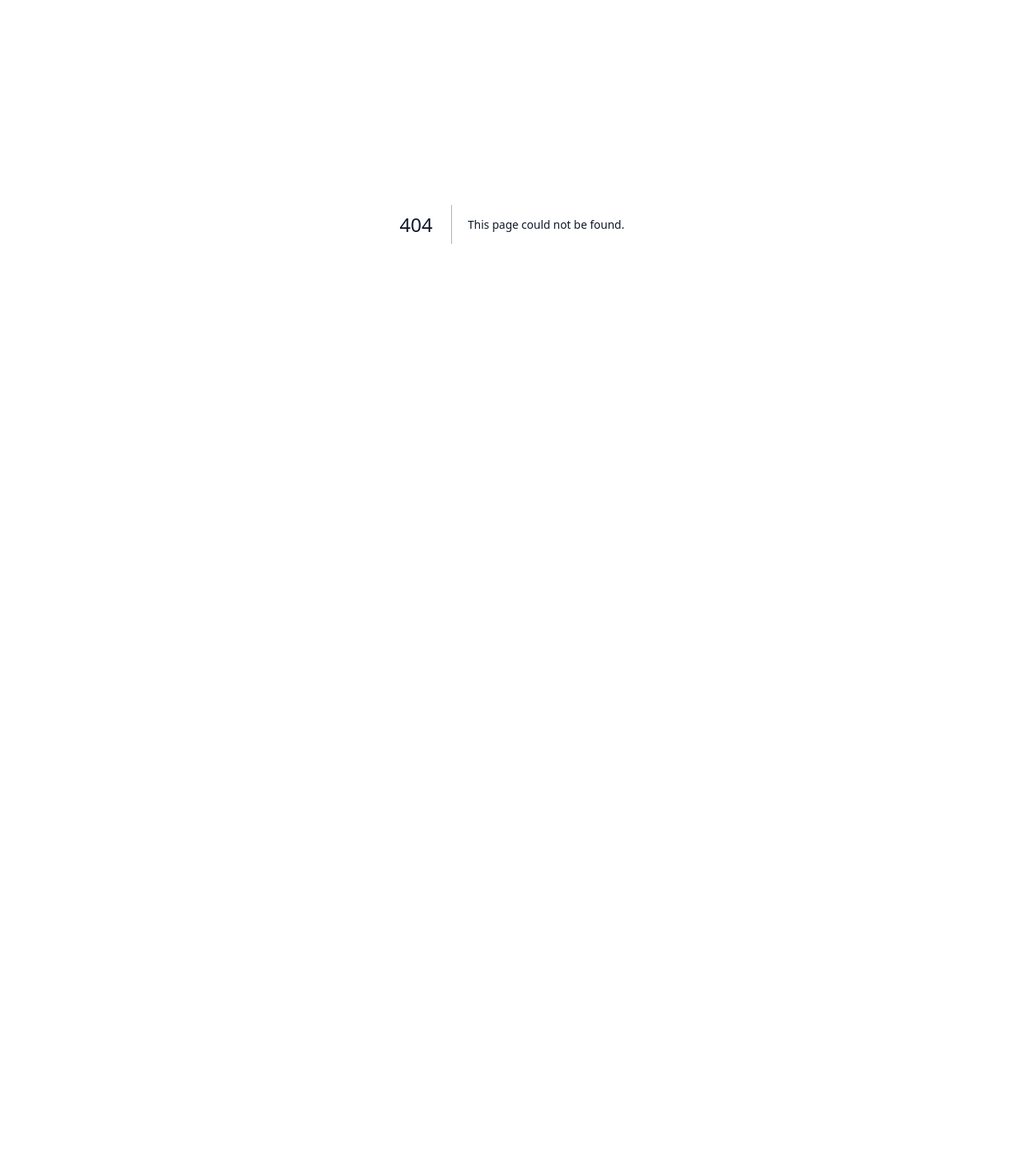
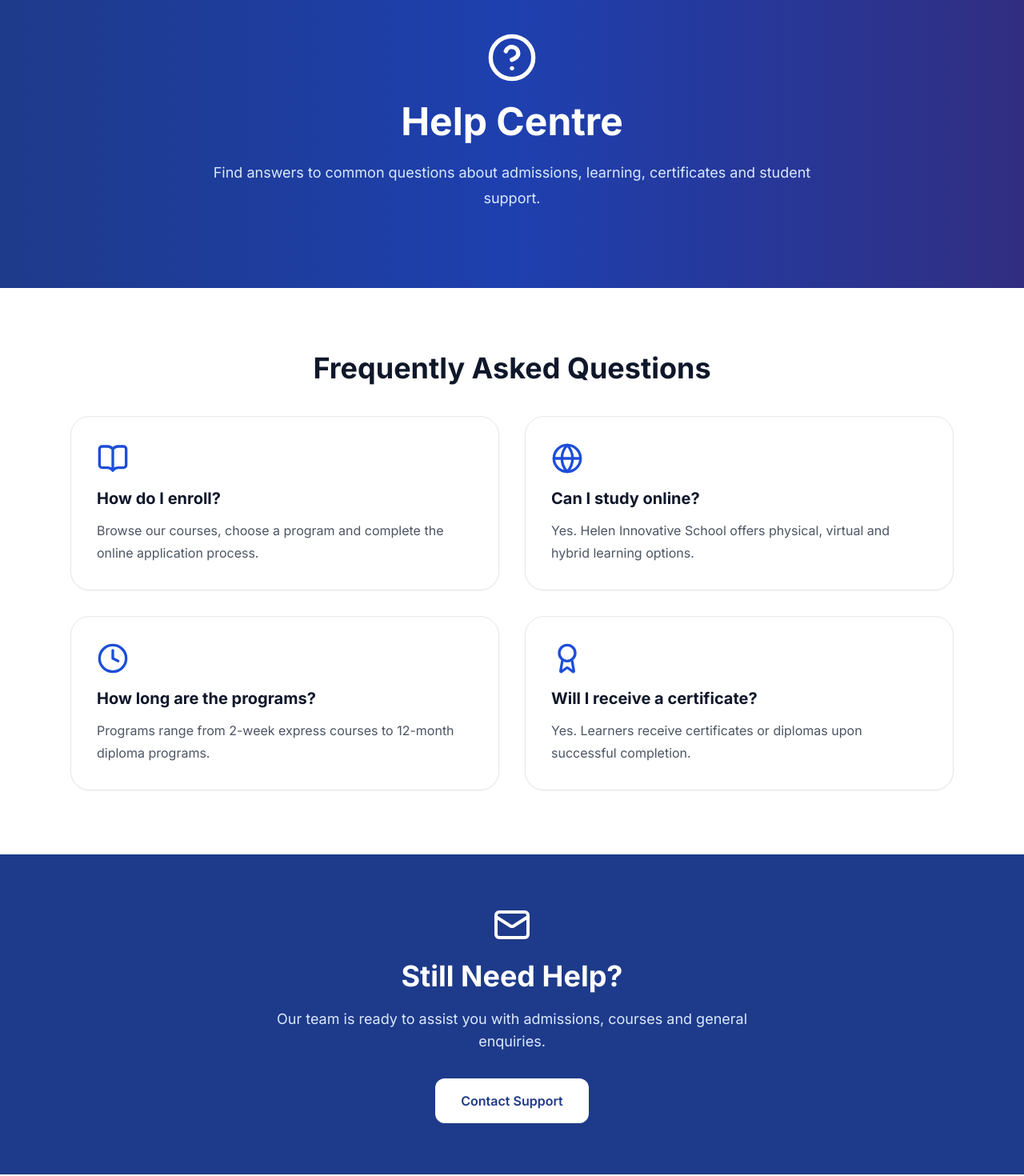
Before and after one commit to kevin-georgewill/Helen-Innovative-School, a Next.js app in the folder frontend/: page /help in a window 1280 px wide. Before the commit this address had no page. Shown: the part 120-1590 px from the top of the page at 80% size. Before the commit the page ends 800 px from the top, so only its background shows below. Built offline with nearby package versions, Linux system fonts and the light colour scheme.

Commit message:
feat: implement public help center page with FAQs and support section

```diff
--- a/frontend/app/(public)/blog/page.tsx
+++ b/frontend/app/(public)/blog/page.tsx
@@ -2,7 +2,6 @@
 // Fetches: GET /api/v1/blog
 // Renders article cards with thumbnail, title, category, author, date
 
-import Image from "next/image";
 import { Calendar, User, ArrowRight } from "lucide-react";
 
 const posts = [
@@ -11,42 +10,36 @@ const posts = [
     category: "MedTech",
     author: "Helen Innovative School",
     date: "July 20, 2026",
-    image: "/images/blog/healthcare-ai.jpg",
   },
   {
     title: "The Future of Financial Technology",
     category: "FinTech",
     author: "Helen Innovative School",
     date: "July 18, 2026",
-    image: "/images/blog/fintech.jpg",
   },
   {
     title: "Why Every Professional Needs Digital Skills",
     category: "Innovation",
     author: "Helen Innovative School",
     date: "July 15, 2026",
-    image: "/images/blog/digital-skills.jpg",
   },
   {
     title: "Cybersecurity Tips for Beginners",
     category: "CyberTech",
     author: "Helen Innovative School",
     date: "July 12, 2026",
-    image: "/images/blog/cybersecurity.jpg",
   },
   {
     title: "Building a Career in Software Development",
     category: "Software",
     author: "Helen Innovative School",
     date: "July 10, 2026",
-    image: "/images/blog/software-development.jpg",
   },
   {
     title: "Using AI to Improve Education",
     category: "EdTech",
     author: "Helen Innovative School",
     date: "July 8, 2026",
-    image: "/images/blog/ai-education.jpg",
   },
 ];
 
@@ -82,18 +75,16 @@ export default function BlogPage() {
         <div className="grid gap-8 md:grid-cols-2 xl:grid-cols-3">
 
           {posts.map((post) => (
-            <article
+            <div
               key={post.title}
-              className="overflow-hidden rounded-3xl border bg-white shadow-sm transition-all duration-300 hover:-translate-y-1 hover:shadow-xl"
+              className="overflow-hidden rounded-3xl border bg-white shadow-sm transition hover:-translate-y-1 hover:shadow-lg"
             >
 
-              <Image
-                src={post.image}
-                alt={post.title}
-                width={600}
-                height={350}
-                className="h-52 w-full object-cover"
-              />
+              <div className="h-48 bg-gradient-to-br from-blue-100 to-blue-200 flex items-center justify-center">
+                <span className="text-blue-700 font-semibold">
+                  {post.category}
+                </span>
+              </div>
 
               <div className="p-6">
 
@@ -101,7 +92,7 @@ export default function BlogPage() {
                   {post.category}
                 </span>
 
-                <h3 className="mt-4 text-2xl font-bold leading-snug">
+                <h3 className="mt-4 text-2xl font-bold">
                   {post.title}
                 </h3>
 
@@ -109,24 +100,24 @@ export default function BlogPage() {
 
                   <div className="flex items-center gap-2">
                     <User size={16} />
-                    <span>{post.author}</span>
+                    {post.author}
                   </div>
 
                   <div className="flex items-center gap-2">
                     <Calendar size={16} />
-                    <span>{post.date}</span>
+                    {post.date}
                   </div>
 
                 </div>
 
-                <button className="mt-6 flex items-center gap-2 font-semibold text-blue-700 transition hover:text-blue-900">
+                <button className="mt-6 flex items-center gap-2 font-semibold text-blue-700 hover:text-blue-900">
                   Read More
                   <ArrowRight size={18} />
                 </button>
 
               </div>
 
-            </article>
+            </div>
           ))}
 
         </div>
--- /dev/null
+++ b/frontend/app/(public)/help/page.tsx
@@ -0,0 +1,110 @@
+import {
+  HelpCircle,
+  BookOpen,
+  Clock,
+  Award,
+  Globe,
+  Mail,
+} from "lucide-react";
+
+const faqs = [
+  {
+    icon: BookOpen,
+    question: "How do I enroll?",
+    answer:
+      "Browse our courses, choose a program and complete the online application process.",
+  },
+  {
+    icon: Globe,
+    question: "Can I study online?",
+    answer:
+      "Yes. Helen Innovative School offers physical, virtual and hybrid learning options.",
+  },
+  {
+    icon: Clock,
+    question: "How long are the programs?",
+    answer:
+      "Programs range from 2-week express courses to 12-month diploma programs.",
+  },
+  {
+    icon: Award,
+    question: "Will I receive a certificate?",
+    answer:
+      "Yes. Learners receive certificates or diplomas upon successful completion.",
+  },
+];
+
+export default function HelpPage() {
+  return (
+    <div className="space-y-20 pb-24">
+
+      <section className="bg-gradient-to-r from-blue-900 via-blue-800 to-indigo-900 py-24 text-center text-white">
+
+        <HelpCircle className="mx-auto h-16 w-16" />
+
+        <h1 className="mt-6 text-5xl font-bold">
+          Help Centre
+        </h1>
+
+        <p className="mx-auto mt-6 max-w-3xl text-lg leading-8 text-blue-100">
+          Find answers to common questions about admissions, learning,
+          certificates and student support.
+        </p>
+
+      </section>
+
+      <section className="mx-auto max-w-6xl px-6">
+
+        <h2 className="mb-10 text-center text-4xl font-bold">
+          Frequently Asked Questions
+        </h2>
+
+        <div className="grid gap-8 md:grid-cols-2">
+
+          {faqs.map((faq) => {
+            const Icon = faq.icon;
+
+            return (
+              <div
+                key={faq.question}
+                className="rounded-3xl border bg-white p-8 shadow-sm"
+              >
+                <Icon className="mb-4 h-10 w-10 text-blue-700" />
+
+                <h3 className="text-xl font-bold">
+                  {faq.question}
+                </h3>
+
+                <p className="mt-3 leading-7 text-gray-600">
+                  {faq.answer}
+                </p>
+
+              </div>
+            );
+          })}
+
+        </div>
+
+      </section>
+
+      <section className="bg-blue-900 py-16 text-center text-white">
+
+        <Mail className="mx-auto h-12 w-12" />
+
+        <h2 className="mt-5 text-4xl font-bold">
+          Still Need Help?
+        </h2>
+
+        <p className="mx-auto mt-5 max-w-2xl text-lg text-blue-100">
+          Our team is ready to assist you with admissions, courses and general enquiries.
+        </p>
+
+        <button className="mt-8 rounded-xl bg-white px-8 py-4 font-semibold text-blue-900 transition hover:bg-gray-100">
+          Contact Support
+        </button>
+
+      </section>
+
+    </div>
+  );
+}
```
